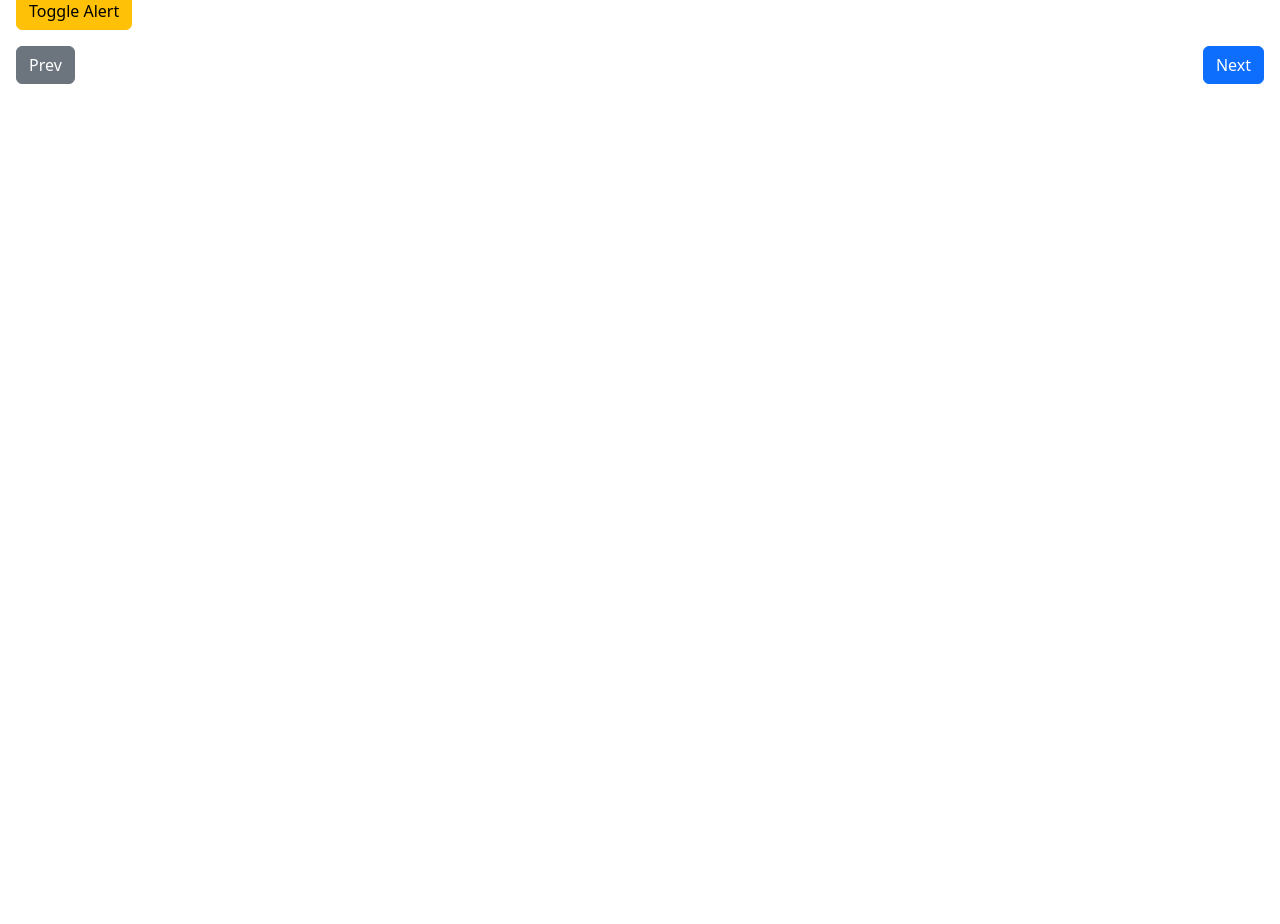
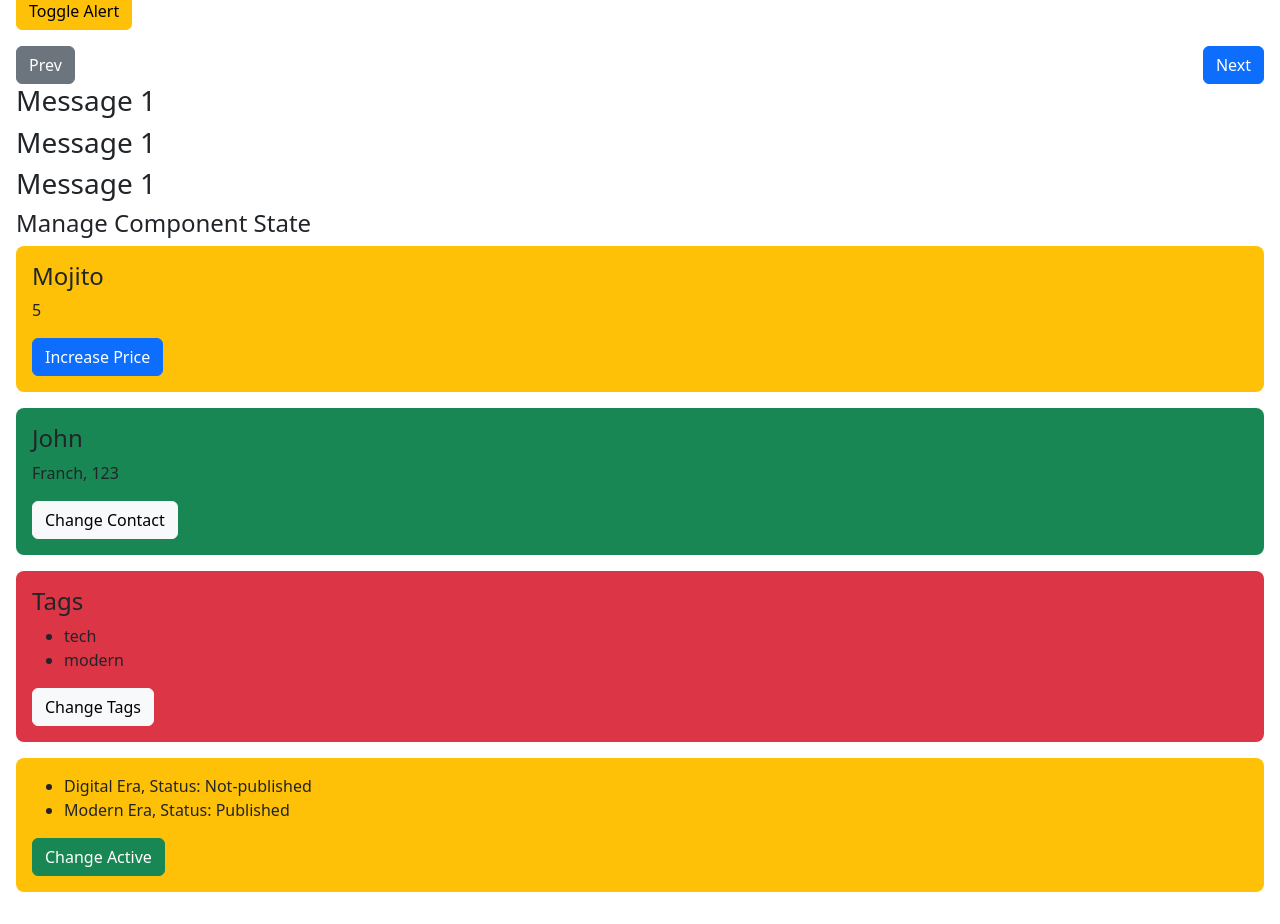
Before and after one commit to NeerazBhat/mosh-react-18, a React (Vite) app in the folder building-components/: page / in a window 1280 px wide. Shown: the part 220-1144 px from the top of the page. Before the commit the page ends 800 px from the top, so only its background shows below. Built offline with nearby package versions, Linux system fonts and the light colour scheme.

Commit message:
feat: immer installation and usestate lesson

```diff
--- a/building-components/package.json
+++ b/building-components/package.json
@@ -11,6 +11,7 @@
   },
   "dependencies": {
     "bootstrap": "^5.3.0",
+    "immer": "^10.0.2",
     "react": "^18.2.0",
     "react-dom": "^18.2.0"
   },
--- a/building-components/src/App.tsx
+++ b/building-components/src/App.tsx
@@ -2,6 +2,8 @@ import { useState } from "react";
 import Alert from "./components/Alert";
 import Button from "./components/Button";
 import ListGroup from "./components/ListGroup";
+import Message from "./components/Message";
+import ManageComponentState from "./components/ManageComponentState";
 
 function App() {
   const [showAlert, setShowAlert] = useState(false);
@@ -33,6 +35,12 @@ function App() {
         <Button variant="secondary">Prev</Button>
         <Button onClick={() => console.log("Next page rendred")}>Next</Button>
       </div>
+      <div className="message-list">
+        <Message />
+        <Message />
+        <Message />
+      </div>
+      <ManageComponentState />
     </main>
   );
 }
--- a/building-components/src/components/Button.tsx
+++ b/building-components/src/components/Button.tsx
@@ -3,7 +3,13 @@ import { ReactNode } from "react";
 interface ButtonProps {
   children: ReactNode;
   className?: string;
-  variant?: "primary" | "secondary" | "danger" | "warning" | "light";
+  variant?:
+    | "primary"
+    | "success"
+    | "secondary"
+    | "danger"
+    | "warning"
+    | "light";
   onClick?: () => void;
 }
 
--- /dev/null
+++ b/building-components/src/components/ManageComponentState.tsx
@@ -0,0 +1,134 @@
+import { useState } from "react";
+import Button from "./Button";
+import { produce } from "immer";
+
+const ManageComponentState = () => {
+  // Object
+  const [drink, setDrink] = useState({
+    title: "Mojito",
+    price: 5,
+  });
+
+  const [customer, setCustomer] = useState({
+    name: "John",
+    address: {
+      country: "Franch",
+      contact: 123,
+    },
+  });
+
+  //   Array
+  const [tags, setTags] = useState(["tech", "modern"]);
+
+  //   Array and Object
+  const [blogs, setBlogs] = useState([
+    { id: 1, title: "Digital Era", published: false },
+    { id: 2, title: "Modern Era", published: true },
+  ]);
+
+  const handleIncresePrice = () => {
+    // setDrink({
+    //   ...drink,
+    //   price: drink.price + 1,
+    // });
+
+    setDrink(
+      produce(drink, (draft) => {
+        draft.price = drink.price + 1;
+      })
+    );
+  };
+
+  const handleCustomer = () => {
+    // setCustomer({
+    //   ...customer,
+    //   address: {
+    //     ...customer.address,
+    //     contact: 456,
+    //   },
+    // });
+
+    setCustomer(
+      produce(customer, (draft) => {
+        draft.address.contact = 87384;
+      })
+    );
+  };
+
+  const handleTags = () => {
+    // push
+    // setTags([...tags, "Dramas"]);
+
+    // setTags(
+    //   produce(tags, (draft) => {
+    //     draft.push("New");
+    //   })
+    // );
+
+    // Update
+    // setTags(tags.map((tag) => (tag === "tech" ? "Technology" : tag)));
+    setTags(
+      produce(tags, (draft) => {
+        return draft.map((tag) => (tag == "tech" ? "Technology" : tag));
+      })
+    );
+  };
+
+  const handleBlogs = () => {
+    // setBlogs(
+    //   blogs.map((blog) =>
+    //     !blog.published ? { ...blog, published: true } : blog
+    //   )
+    // );
+    setBlogs(
+      produce((draft) => {
+        const blog = draft.find((blog) => blog.id === 1);
+        if (blog) blog.published = true;
+      })
+    );
+  };
+
+  return (
+    <>
+      <h4>Manage Component State</h4>
+      <div className="bg-warning p-3 rounded-3 mb-3">
+        <h4>{drink.title}</h4>
+        <p>{drink.price}</p>
+        <Button onClick={handleIncresePrice}>Increase Price</Button>
+      </div>
+      <div className="bg-success p-3 rounded-3 mb-3">
+        <h4>{customer.name}</h4>
+        <p>{customer.address.country + ", " + customer.address.contact}</p>
+        <Button variant="light" onClick={handleCustomer}>
+          Change Contact
+        </Button>
+      </div>
+      <div className="bg-danger p-3 rounded-3 mb-3">
+        <h4>Tags</h4>
+        <ul>
+          {tags.map((tag) => (
+            <li>{tag}</li>
+          ))}
+        </ul>
+        <Button variant="light" onClick={handleTags}>
+          Change Tags
+        </Button>
+      </div>
+      <div className="bg-warning p-3 rounded-3 mb-3">
+        <ul>
+          {blogs.map((blog) => (
+            <li>
+              {blog.title}, Status:{" "}
+              {blog.published ? "Published" : "Not-published"}
+            </li>
+          ))}
+        </ul>
+        <Button variant="success" onClick={handleBlogs}>
+          Change Active
+        </Button>
+      </div>
+    </>
+  );
+};
+
+export default ManageComponentState;
--- /dev/null
+++ b/building-components/src/components/Message.tsx
@@ -0,0 +1,7 @@
+const Message = () => {
+  let count = 0;
+  count++;
+  return <h3>Message {count}</h3>;
+};
+
+export default Message;
```
Also changed, not shown: 1 other file (tests, documents, lock files or other folders).
